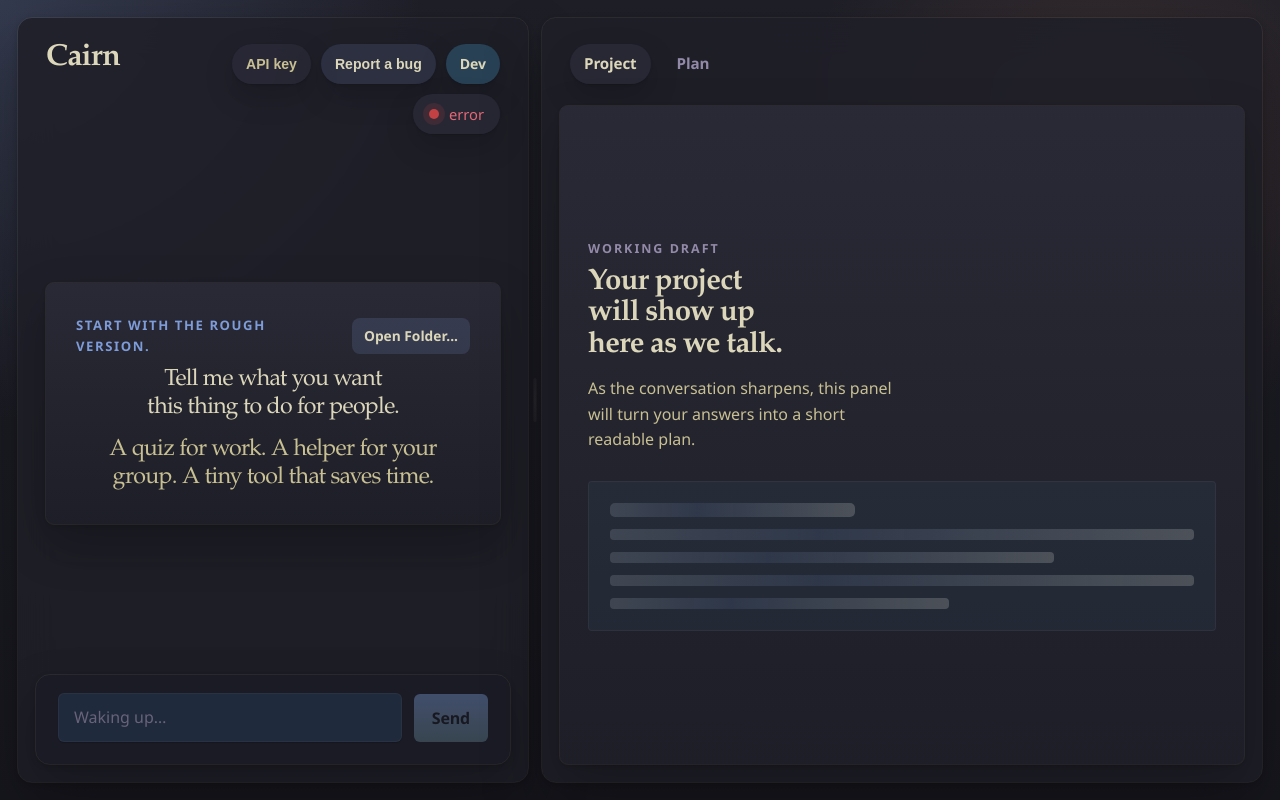
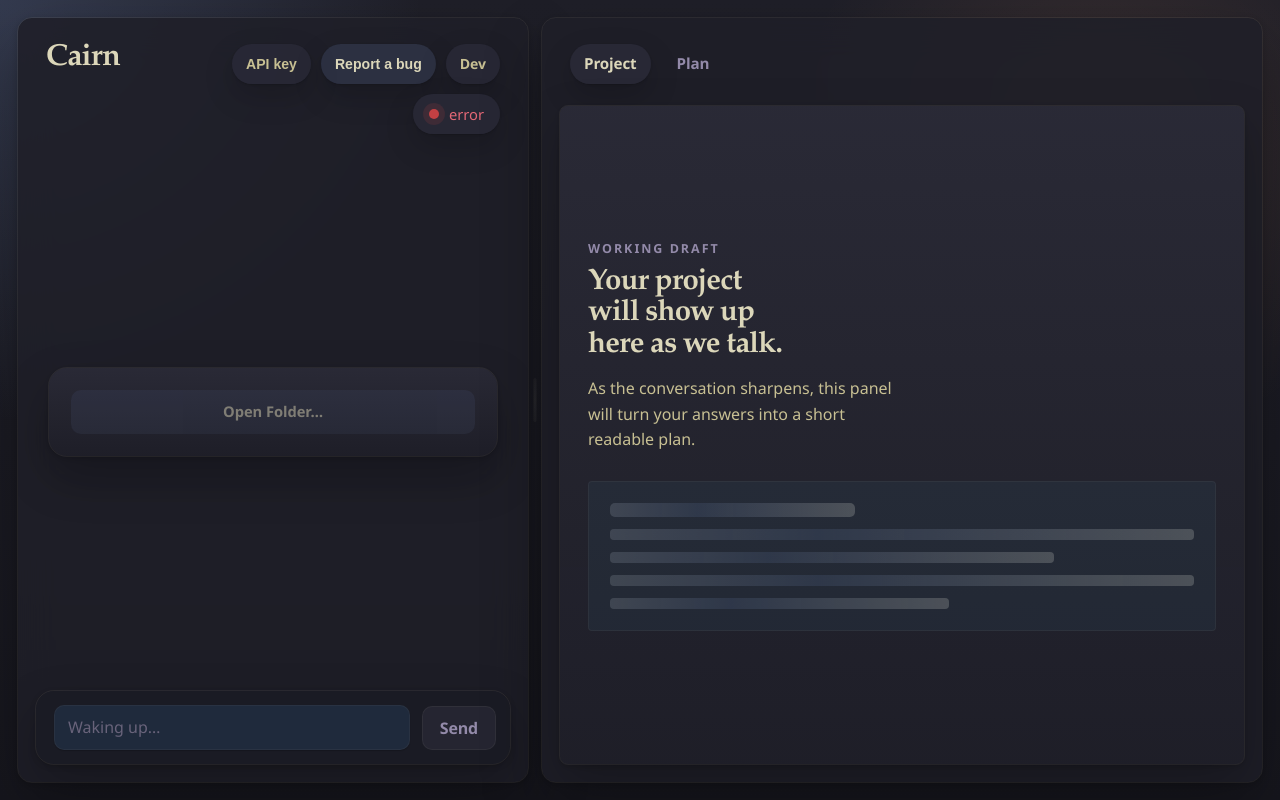
Before and after one commit to msmedes/cairn, a React (Vite) app: page / in a window 1280 px wide. Built offline with nearby package versions, Linux system fonts and the light colour scheme.

Commit message:
Update Ralph issue context handling

```diff
--- a/src/App.css
+++ b/src/App.css
@@ -257,10 +257,21 @@ body {
 .key-warning {
   display: inline-flex;
   align-items: center;
-  padding: 0 12px;
-  background: rgba(220, 165, 97, 0.12);
-  color: #dca561;
-  outline: 1px solid rgba(220, 165, 97, 0.2);
+  gap: 10px;
+  padding: 0 14px;
+  background: rgba(42, 42, 55, 0.88);
+  box-shadow: var(--shadow-sm);
+  color: var(--text-muted);
+}
+
+.key-warning::before {
+  content: "";
+  width: 10px;
+  height: 10px;
+  border-radius: 50%;
+  flex-shrink: 0;
+  background: #dca561;
+  box-shadow: 0 0 0 6px rgba(220, 165, 97, 0.16);
 }
 
 .settings-button,
@@ -271,10 +282,9 @@ body {
   box-shadow: var(--shadow-sm);
   color: var(--text-muted);
   cursor: pointer;
-  transition:
-    background-color 180ms ease,
-    color 180ms ease,
-    transform 120ms cubic-bezier(0.2, 0, 0, 1);
+  transition-property: background-color, color, transform;
+  transition-duration: 180ms, 180ms, 120ms;
+  transition-timing-function: ease, ease, cubic-bezier(0.2, 0, 0, 1);
 }
 
 .settings-button:hover,
@@ -306,23 +316,28 @@ body {
   padding: 0 14px;
   border: 0;
   border-radius: var(--radius-pill);
-  background: rgba(45, 79, 103, 0.72);
+  background: rgba(42, 42, 55, 0.88);
   box-shadow: var(--shadow-sm);
-  color: var(--text);
+  color: var(--text-muted);
   font: inherit;
   font-size: 0.88rem;
-  font-weight: 600;
+  font-weight: 650;
   letter-spacing: -0.005em;
   cursor: pointer;
-  transition-property: background-color, transform, box-shadow;
-  transition-duration: 180ms, 120ms, 180ms;
-  transition-timing-function: ease, cubic-bezier(0.2, 0, 0, 1), ease;
+  transition-property: background-color, color, transform, box-shadow;
+  transition-duration: 180ms, 180ms, 120ms, 180ms;
+  transition-timing-function: ease, ease, cubic-bezier(0.2, 0, 0, 1), ease;
 }
 
 .dev-toggle:hover,
-.dev-toggle:focus-visible,
+.dev-toggle:focus-visible {
+  background: rgba(50, 50, 66, 0.96);
+  color: var(--text);
+}
+
 .dev-toggle[aria-expanded="true"] {
-  background: rgba(45, 79, 103, 0.96);
+  background: rgba(45, 79, 103, 0.78);
+  color: var(--text);
 }
 
 .dev-toggle:focus-visible {
@@ -1133,10 +1148,12 @@ body {
 }
 
 .empty {
+  display: flex;
+  flex-direction: column;
   margin: auto;
-  width: min(34rem, 100%);
-  padding: 32px 30px;
-  border-radius: var(--radius-card);
+  width: min(28rem, 100%);
+  padding: 22px;
+  border-radius: 18px;
   background: linear-gradient(
     180deg,
     rgba(42, 42, 55, 0.96),
@@ -1144,78 +1161,98 @@ body {
   );
   box-shadow: var(--shadow-md);
   outline: 1px solid var(--line);
-  text-align: center;
 }
 
 .empty p {
   margin: 0;
 }
 
-.empty-topline {
-  display: flex;
-  align-items: center;
-  justify-content: space-between;
-  gap: 14px;
-  margin-bottom: 10px;
-}
-
-.empty-kicker {
-  color: var(--accent);
-  font-size: 0.82rem;
+.open-folder-button {
+  align-self: stretch;
+  min-height: 44px;
+  padding: 0 16px;
+  border: 0;
+  border-radius: 10px;
+  background: rgba(126, 156, 216, 0.14);
+  color: var(--text);
+  font: inherit;
+  font-size: 0.92rem;
+  font-weight: 600;
+  letter-spacing: -0.005em;
+  cursor: pointer;
+  transition-property: background-color, transform, box-shadow;
+  transition-duration: 180ms, 120ms, 180ms;
+  transition-timing-function: ease, cubic-bezier(0.2, 0, 0, 1), ease;
+}
+
+.open-folder-button:hover:not(:disabled) {
+  background: rgba(126, 156, 216, 0.22);
+}
+
+.open-folder-button:focus-visible:not(:disabled) {
+  outline: none;
+  background: rgba(126, 156, 216, 0.22);
+  box-shadow: 0 0 0 3px rgba(126, 156, 216, 0.22);
+}
+
+.open-folder-button:active:not(:disabled) {
+  transform: scale(0.96);
+}
+
+.open-folder-button:disabled {
+  cursor: not-allowed;
+  opacity: 0.5;
+}
+
+.empty-recents-label {
+  margin-top: 18px;
+  padding-left: 14px;
+  color: var(--text-soft);
+  font-size: 0.7rem;
   font-weight: 700;
-  letter-spacing: 0.12em;
+  letter-spacing: 0.14em;
   text-transform: uppercase;
-  text-align: left;
-}
-
-.open-folder-button {
-  flex-shrink: 0;
-  min-height: 36px;
-  padding: 0 12px;
-  border: 0;
-  border-radius: var(--radius-card);
-  background: var(--accent-soft);
-  color: var(--text);
-  font: inherit;
-  font-size: 0.86rem;
-  font-weight: 700;
-  cursor: pointer;
-}
-
-.open-folder-button:hover:not(:disabled),
-.open-folder-button:focus-visible:not(:disabled) {
-  background: rgba(126, 156, 216, 0.24);
-  outline: 1px solid rgba(126, 156, 216, 0.42);
 }
 
 .recents-list {
   display: grid;
-  gap: 8px;
-  margin: 20px 0 0;
+  gap: 4px;
+  margin: 8px 0 0;
   padding: 0;
   list-style: none;
-  text-align: left;
 }
 
 .recent-project {
   display: grid;
-  gap: 2px;
+  gap: 3px;
   min-width: 0;
   width: 100%;
-  padding: 11px 12px;
+  min-height: 48px;
+  padding: 10px 14px;
   border: 0;
-  border-radius: var(--radius-card);
-  background: rgba(22, 22, 29, 0.42);
+  border-radius: 10px;
+  background: rgba(22, 22, 29, 0.32);
   color: var(--text);
   font: inherit;
   text-align: left;
   cursor: pointer;
-}
-
-.recent-project:hover:not(:disabled),
+  transition-property: background-color, transform, box-shadow;
+  transition-duration: 180ms, 120ms, 180ms;
+  transition-timing-function: ease, cubic-bezier(0.2, 0, 0, 1), ease;
+}
+
+.recent-project:hover:not(:disabled) {
+  background: rgba(126, 156, 216, 0.1);
+}
+
 .recent-project:focus-visible:not(:disabled) {
-  background: rgba(126, 156, 216, 0.14);
-  outline: 1px solid rgba(126, 156, 216, 0.34);
+  outline: none;
+  background: rgba(126, 156, 216, 0.1);
+  box-shadow: 0 0 0 3px rgba(126, 156, 216, 0.22);
+}
+
+.recent-project:active:not(:disabled) {
+  transform: scale(0.98);
 }
 
 .recent-name,
@@ -1228,14 +1265,16 @@ body {
 }
 
 .recent-name {
-  font-size: 0.95rem;
-  font-weight: 700;
+  font-size: 0.92rem;
+  font-weight: 600;
+  letter-spacing: -0.005em;
 }
 
 .recent-path {
   color: var(--text-soft);
-  font-size: 0.78rem;
+  font-size: 0.76rem;
   font-family: "SFMono-Regular", Consolas, "Liberation Mono", Menlo, monospace;
+  font-variant-numeric: tabular-nums;
 }
 
 .open-project-error {
@@ -1243,23 +1282,6 @@ body {
   color: #e46876;
   font-size: 0.9rem;
   line-height: 1.4;
-}
-
-.empty p:not(.empty-kicker) {
-  font-family:
-    "Iowan Old Style", "Palatino Linotype", "Book Antiqua", Georgia, serif;
-  font-size: 1.45rem;
-  line-height: 1.2;
-  letter-spacing: -0.03em;
-  text-wrap: balance;
-}
-
-.empty .hint {
-  margin-top: 14px;
-  color: var(--text-muted);
-  font-size: 0.97rem;
-  line-height: 1.5;
-  text-wrap: pretty;
 }
 
 .msg-row {
@@ -1386,9 +1408,9 @@ body {
   grid-template-columns: minmax(0, 1fr) auto;
   align-items: end;
   gap: 12px;
-  padding: 18px 22px 22px;
+  padding: 14px 14px 14px 18px;
   margin: 0 18px 18px;
-  border-radius: var(--radius-shell);
+  border-radius: 18px;
   background: rgba(26, 27, 37, 0.86);
   box-shadow: var(--shadow-md);
   outline: 1px solid var(--line);
@@ -1397,16 +1419,16 @@ body {
 .composer input,
 .composer textarea,
 .composer button {
-  min-height: 48px;
+  min-height: 44px;
   font: inherit;
 }
 
 .composer input,
 .composer textarea {
   width: 100%;
-  padding: 0 16px;
+  padding: 0 14px;
   border: 0;
-  border-radius: 6px;
+  border-radius: 10px;
   background: var(--surface-strong);
   box-shadow:
     inset 0 0 0 1px rgba(220, 215, 186, 0.08),
@@ -1420,8 +1442,8 @@ body {
 
 .composer textarea {
   display: block;
-  padding-top: 13px;
-  padding-bottom: 13px;
+  padding-top: 11px;
+  padding-bottom: 11px;
   line-height: 1.45;
   resize: none;
   overflow-y: auto;
@@ -1448,7 +1470,7 @@ body {
 .composer button {
   padding: 0 18px;
   border: 0;
-  border-radius: 6px;
+  border-radius: 10px;
   background: linear-gradient(180deg, #7e9cd8, #658594);
   color: #16161d;
   font-weight: 600;
@@ -1456,17 +1478,16 @@ body {
   cursor: pointer;
   box-shadow:
     0 1px 1px rgba(255, 255, 255, 0.12) inset,
-    0 14px 26px rgba(101, 133, 148, 0.22);
-  transition:
-    transform 120ms cubic-bezier(0.2, 0, 0, 1),
-    box-shadow 180ms ease,
-    opacity 180ms ease;
+    0 10px 20px rgba(101, 133, 148, 0.22);
+  transition-property: transform, box-shadow, opacity, background;
+  transition-duration: 120ms, 180ms, 180ms, 180ms;
+  transition-timing-function: cubic-bezier(0.2, 0, 0, 1), ease, ease, ease;
 }
 
 .composer button:hover:not(:disabled) {
   box-shadow:
     0 1px 1px rgba(255, 255, 255, 0.16) inset,
-    0 18px 32px rgba(101, 133, 148, 0.28);
+    0 14px 26px rgba(101, 133, 148, 0.28);
 }
 
 .composer button:active:not(:disabled) {
@@ -1477,14 +1498,15 @@ body {
   outline: none;
   box-shadow:
     0 1px 1px rgba(255, 255, 255, 0.16) inset,
-    0 0 0 4px rgba(126, 156, 216, 0.32),
-    0 14px 26px rgba(101, 133, 148, 0.22);
+    0 0 0 3px rgba(126, 156, 216, 0.32),
+    0 10px 20px rgba(101, 133, 148, 0.22);
 }
 
 .composer button:disabled {
-  opacity: 0.4;
   cursor: not-allowed;
-  box-shadow: none;
+  background: rgba(42, 42, 55, 0.7);
+  color: var(--text-soft);
+  box-shadow: inset 0 0 0 1px rgba(220, 215, 186, 0.06);
 }
 
 .panel-tabs {
--- a/src/App.tsx
+++ b/src/App.tsx
@@ -336,19 +336,17 @@ function App() {
         >
           {messages.length === 0 && (
             <div className="empty">
-              <div className="empty-topline">
-                <p className="empty-kicker">Start with the rough version.</p>
               <button
                 type="button"
                 className="open-folder-button"
                 onClick={() => void openProjectDialog()}
                 disabled={!ready}
               >
-                  Open Folder...
+                Open Folder…
               </button>
-              </div>
-              <p>Tell me what you want this thing to do for people.</p>
               {recents.length > 0 && (
+                <>
+                  <p className="empty-recents-label">Recent</p>
                   <ul className="recents-list" aria-label="Recent projects">
                     {recents.map((recent) => (
                       <li key={recent.path}>
@@ -367,14 +365,11 @@ function App() {
                       </li>
                     ))}
                   </ul>
+                </>
               )}
               {projectOpenError && (
                 <p className="open-project-error">{projectOpenError}</p>
               )}
-              <p className="hint">
-                A quiz for work. A helper for your group. A tiny tool that saves
-                time.
-              </p>
             </div>
           )}
           {messages.map((m) => {
```
Also changed, not shown: prompts/ralph-loop.md (+3 -1 lines), 2 other files (tests, documents, lock files or other folders). Lines whose indentation alone changed are shown as unchanged.
